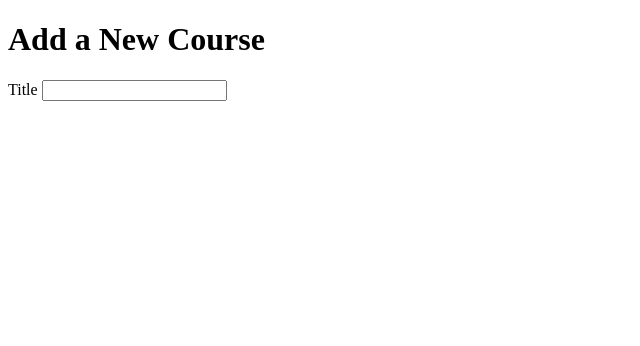
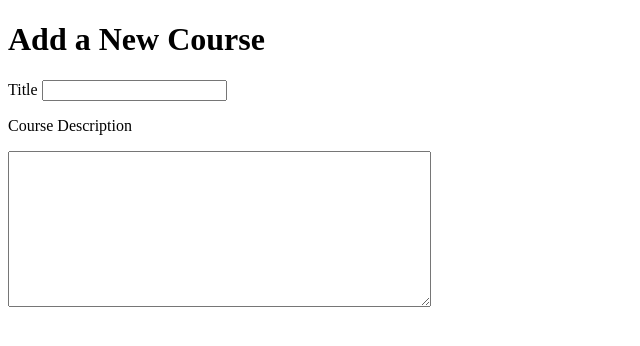
Before and after one commit to Kenneth732/ValidateWebForms, a Flask app: page / in a window 1280 px wide. Shown: the part 63-409 px from the top of the page, without its empty margins (0-640 px from the left). Run offline with Flask 3, Linux system fonts and the light colour scheme.

Commit message:
desc... input

```diff
--- a/templates/index.html
+++ b/templates/index.html
@@ -18,6 +18,19 @@
             </ul>
         {% endif %}
 
+        <p>
+            {{ form.description.label }}
+        </p>
+        {{ form.description(rows=10, cols=50) }}
+
+        {% if form.description.errors %}
+            <ul class="errors">
+                {% for error in form.description.errors %}
+                    <li>{{ error }}</li>
+                {% endfor %}
+            </ul>
+        {% endif %}
+
 
     </form>
 
```
